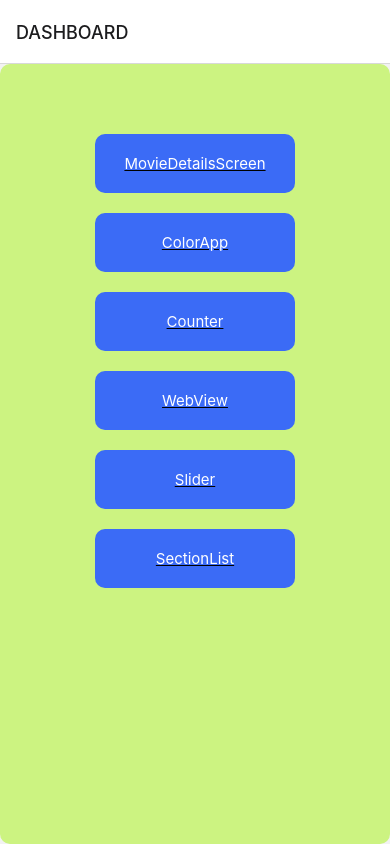
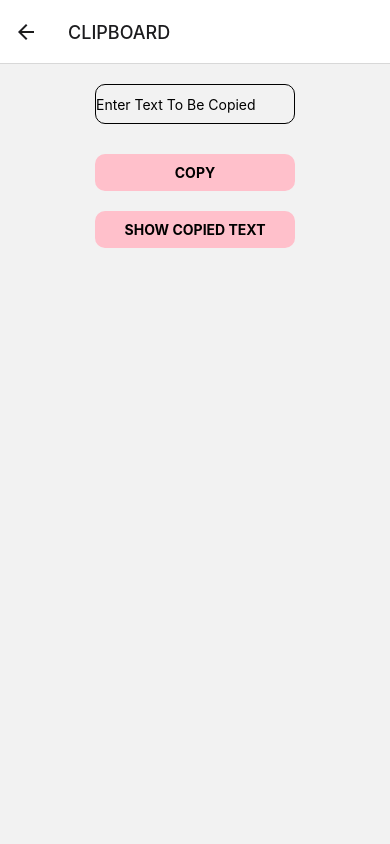
Before and after one commit to Sohit1998/Counter, a React Native app: screen /CLIPBOARD in a window 390 px wide. Built offline with nearby package versions, Linux system fonts and the light colour scheme.

Commit message:
clipboard and backhandler

```diff
--- a/App.js
+++ b/App.js
@@ -10,6 +10,7 @@ import Counter from './Projects/CounterProject/Counter';
 import WebViewNative from './Projects/webView/WebView';
 import Slider from './Projects/slider/Slider';
 import SectionListComp from './Projects/sectionList/SectionListComp';
+import ClipboardUI from './Projects/clipboard/ClipboardUI';
 
 const Stack = createNativeStackNavigator();
 
@@ -29,6 +30,7 @@ export class App extends Component {
           <Stack.Screen name="WEBVIEW" component={WebViewNative} />
           <Stack.Screen name="SLIDER" component={Slider} />
           <Stack.Screen name="SECTIONLIST" component={SectionListComp} />
+          <Stack.Screen name="CLIPBOARD" component={ClipboardUI} />
         </Stack.Navigator>
       </NavigationContainer>
     );
--- a/Projects/Navigation/ReactNavigation.js
+++ b/Projects/Navigation/ReactNavigation.js
@@ -42,6 +42,11 @@ export class ReactNavigation extends Component {
             onPress={() => navigation.navigate('SECTIONLIST')}>
             <Text style={style.btnText}>SectionList</Text>
           </TouchableOpacity>
+          <TouchableOpacity
+            style={style.link}
+            onPress={() => navigation.navigate('CLIPBOARD')}>
+            <Text style={style.btnText}>Clipboard</Text>
+          </TouchableOpacity>
         </View>
       </View>
     );
--- /dev/null
+++ b/Projects/clipboard/ClipboardStyle.js
@@ -0,0 +1,33 @@
+import { StyleSheet } from 'react-native';
+
+const ClipboardStyle = StyleSheet.create({
+    mainCont: {
+        alignItems: 'center'
+    },
+    input: {
+        marginVertical: 20,
+        borderWidth: 1,
+        borderRadius: 10,
+        width: 200,
+        height: 40,
+    },
+    copyBtn: {
+        backgroundColor: 'pink',
+        width: 200,
+        padding: 10,
+        alignItems: 'center',
+        borderRadius: 10,
+        margin: 10
+
+    },
+    btnText: {
+        fontWeight: 'bold',
+        color: 'black',
+        textDecoration: 'underline'
+    },
+    copiedText: {
+
+    }
+})
+
+export default ClipboardStyle;
--- /dev/null
+++ b/Projects/clipboard/ClipboardUI.js
@@ -0,0 +1,76 @@
+import {
+  View,
+  Text,
+  SafeAreaView,
+  TextInput,
+  TouchableOpacity,
+  Alert,
+  Clipboard,
+  BackHandler
+} from 'react-native';
+// import Clipboard from '@react-native-clipboard/clipboard';
+
+
+import React, {useEffect, useState} from 'react';
+import style from './ClipboardStyle';
+
+export default function ClipboardUI(props) {
+
+  const [copiedText, setCopiedText] = useState('');
+  const [showCopiedText, setShowCopiedText] = useState(false);
+
+  useEffect(() => {
+    const backAction = () => {
+      Alert.alert("Hold on!", "Are you sure you want to go back?", [
+        {
+          text: "Cancel",
+          onPress: () => null,
+          style: "cancel"
+        },
+        { text: "YES", onPress: () => props.navigation.goBack() }
+      ]);
+      return true;
+    };
+
+    const backHandler = BackHandler.addEventListener(
+      "hardwareBackPress",
+      backAction
+    );
+
+    return () => backHandler.remove();
+  }, []);
+
+  const copyToClipboard = () => {
+    Clipboard.setString(copiedText);
+  };
+
+  const fetchCopiedText = async () => {
+    const text = await Clipboard.getString();
+     setCopiedText(text);
+    await Alert.alert('Copied Text',copiedText);
+
+  }
+
+
+
+  return (
+    <SafeAreaView>
+      <View style={style.mainCont}>
+        <TextInput
+          onChangeText={text => setCopiedText(text)}
+          value={copiedText}
+          style={style.input}
+          placeholder="Enter Text To Be Copied"></TextInput>
+        <TouchableOpacity onPress={copyToClipboard} style={style.copyBtn}>
+          <Text style={style.btnText}>COPY</Text>
+        </TouchableOpacity>
+        <View>
+          <TouchableOpacity style={style.copyBtn} onPress= {fetchCopiedText}>
+            <Text style={style.btnText}>SHOW COPIED TEXT</Text>
+            {/* <Text style= {style.copiedText}>{copiedText}</Text> */}
+          </TouchableOpacity>
+        </View>
+      </View>
+    </SafeAreaView>
+  );
+}
--- a/package.json
+++ b/package.json
@@ -10,6 +10,7 @@
     "lint": "eslint ."
   },
   "dependencies": {
+    "@react-native-clipboard/clipboard": "^1.11.1",
     "@react-native-community/slider": "^4.3.2",
     "@react-navigation/bottom-tabs": "^6.4.0",
     "@react-navigation/drawer": "^6.5.0",
```
Also changed, not shown: 2 other files (tests, documents, lock files or other folders).
